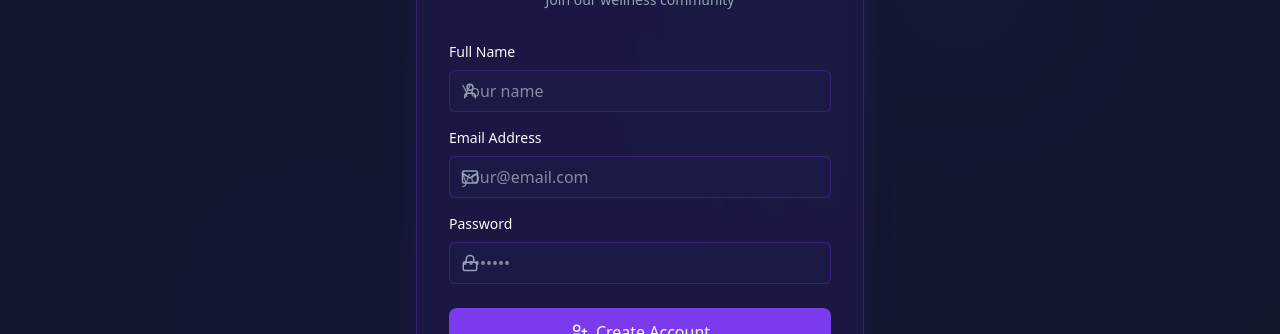
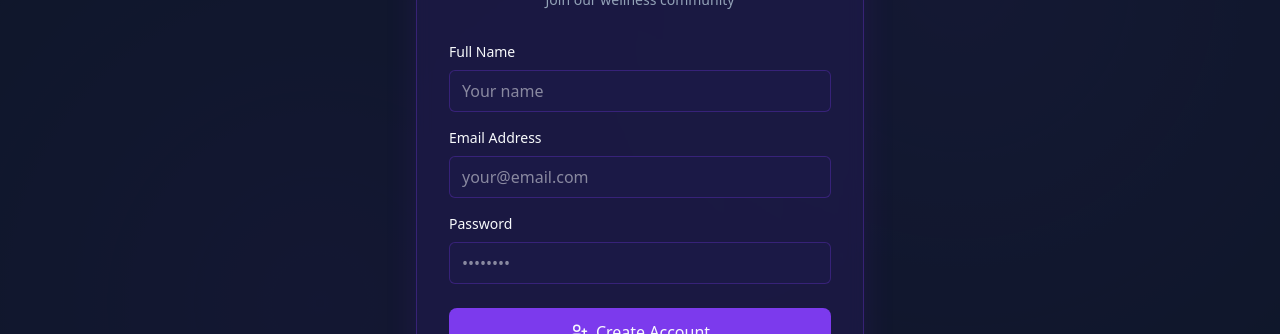
Before and after one commit to tassu1/innerlight, a React (Vite) app in the folder frontend/: page /signup in a window 1280 px wide. Shown: the part 321-655 px from the top of the page. Built offline with nearby package versions, Linux system fonts and the light colour scheme.

Commit message:
change theme and design

```diff
--- a/frontend/src/Pages/Signup.jsx
+++ b/frontend/src/Pages/Signup.jsx
@@ -129,9 +129,7 @@ function Signup() {
                 Full Name
               </label>
               <div className="relative">
-                <div className="absolute inset-y-0 left-3 flex items-center pointer-events-none">
-                  <User size={18} style={{ color: THEME.textSecondary }} />
-                </div>
+
                 <input
                   type="text"
                   placeholder="Your name"
@@ -154,9 +152,7 @@ function Signup() {
                 Email Address
               </label>
               <div className="relative">
-                <div className="absolute inset-y-0 left-3 flex items-center pointer-events-none">
-                  <Mail size={18} style={{ color: THEME.textSecondary }} />
-                </div>
+
                 <input
                   type="email"
                   placeholder="your@email.com"
@@ -179,9 +175,7 @@ function Signup() {
                 Password
               </label>
               <div className="relative">
-                <div className="absolute inset-y-0 left-3 flex items-center pointer-events-none">
-                  <Lock size={18} style={{ color: THEME.textSecondary }} />
-                </div>
+
                 <input
                   type="password"
                   placeholder="••••••••"
```
